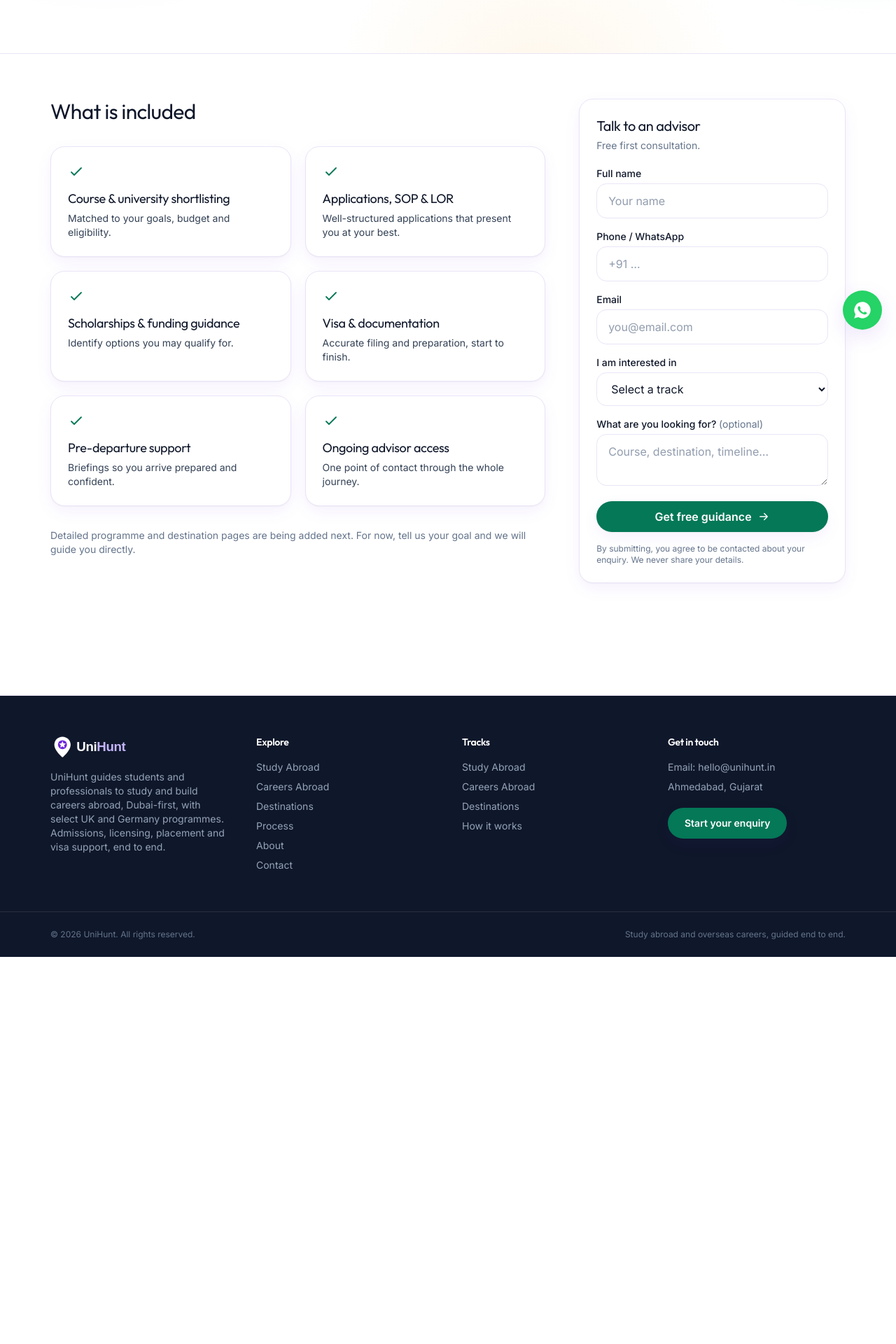
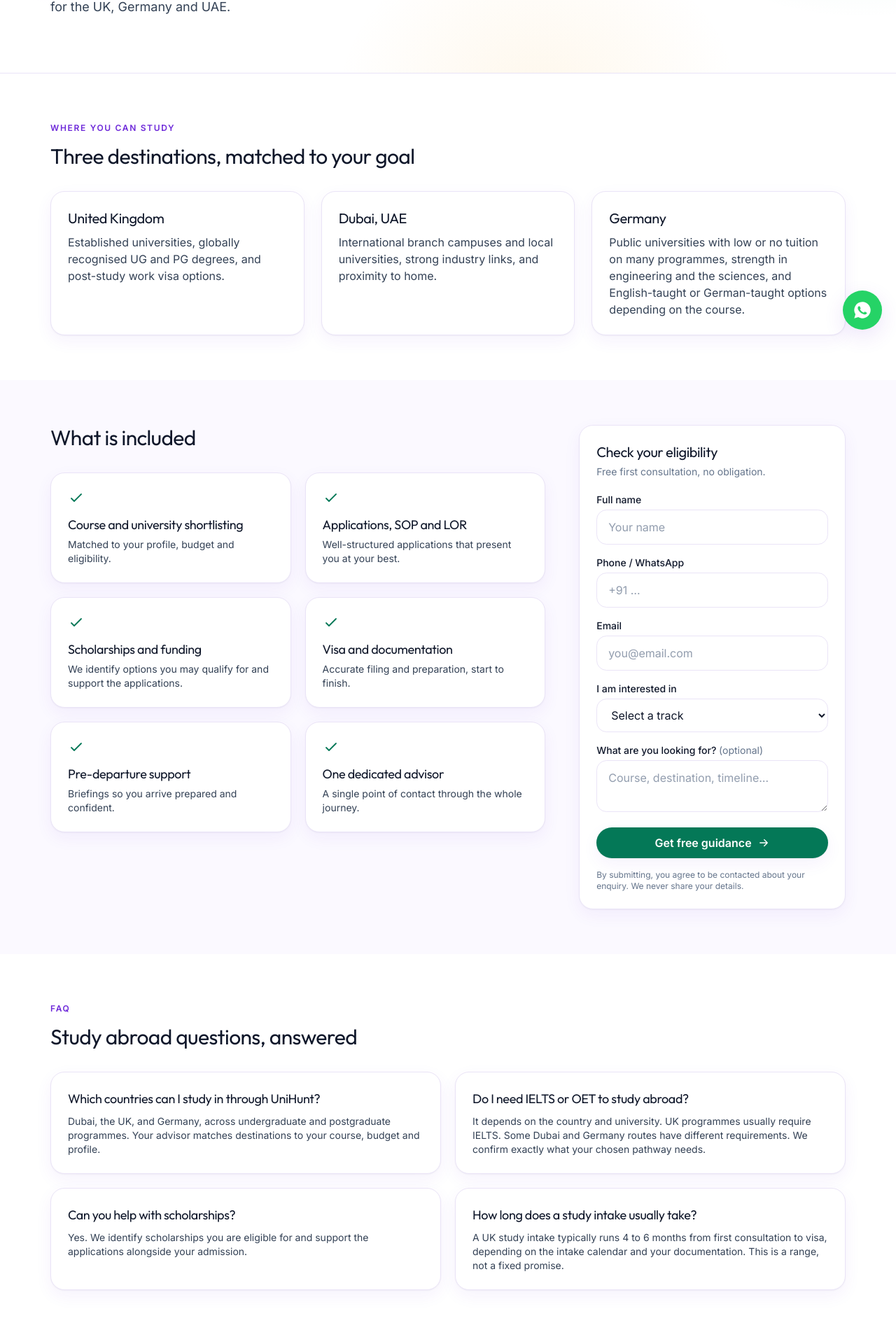
Before and after one commit to Kaypee-43/unihunt-website, a Next.js app: page /study-abroad in a window 1280 px wide. Shown: the part 309-2229 px from the top of the page at 70% size. Before the commit the page ends 1676 px from the top, so only its background shows below. Built offline with nearby package versions, Linux system fonts and the light colour scheme; no server answers.

Commit message:
Update page.tsx

```diff
--- a/src/app/study-abroad/page.tsx
+++ b/src/app/study-abroad/page.tsx
@@ -12,18 +12,26 @@ export const metadata: Metadata = {
   alternates: { canonical: '/study-abroad' },
 };
 
+const places = [
+  ['United Kingdom', 'Established universities, globally recognised UG and PG degrees, and post-study work visa options.'],
+  ['Dubai, UAE', 'International branch campuses and local universities, strong industry links, and proximity to home.'],
+  ['Germany', 'Public universities with low or no tuition on many programmes, strength in engineering and the sciences, and English-taught or German-taught options depending on the course.'],
+];
+
 const offer = [
-  ['Course & university shortlisting', 'Matched to your goals, budget and eligibility.'],
-  ['Applications, SOP & LOR', 'Well-structured applications that present you at your best.'],
-  ['Scholarships & funding guidance', 'Identify options you may qualify for.'],
-  ['Visa & documentation', 'Accurate filing and preparation, start to finish.'],
+  ['Course and university shortlisting', 'Matched to your profile, budget and eligibility.'],
+  ['Applications, SOP and LOR', 'Well-structured applications that present you at your best.'],
+  ['Scholarships and funding', 'We identify options you may qualify for and support the applications.'],
+  ['Visa and documentation', 'Accurate filing and preparation, start to finish.'],
   ['Pre-departure support', 'Briefings so you arrive prepared and confident.'],
-  ['Ongoing advisor access', 'One point of contact through the whole journey.'],
+  ['One dedicated advisor', 'A single point of contact through the whole journey.'],
 ];
 
 const faqs = [
-  { q: 'Which study destinations does UniHunt cover?', a: 'UniHunt supports studying in the UAE, and selected programmes in the United Kingdom and Germany.' },
-  { q: 'Do you help with scholarships?', a: 'Yes. We help identify scholarship and funding options you may be eligible for as part of your application plan.' },
+  { q: 'Which countries can I study in through UniHunt?', a: 'Dubai, the UK, and Germany, across undergraduate and postgraduate programmes. Your advisor matches destinations to your course, budget and profile.' },
+  { q: 'Do I need IELTS or OET to study abroad?', a: 'It depends on the country and university. UK programmes usually require IELTS. Some Dubai and Germany routes have different requirements. We confirm exactly what your chosen pathway needs.' },
+  { q: 'Can you help with scholarships?', a: 'Yes. We identify scholarships you are eligible for and support the applications alongside your admission.' },
+  { q: 'How long does a study intake usually take?', a: 'A UK study intake typically runs 4 to 6 months from first consultation to visa, depending on the intake calendar and your documentation. This is a range, not a fixed promise.' },
 ];
 
 export default function Page() {
@@ -35,9 +43,27 @@ export default function Page() {
         faqSchema(faqs),
       ]} />
       <PageHero eyebrow="For students" title="Study abroad, guided end to end"
-        intro="From choosing the right course to landing on campus, UniHunt is your single accountable partner for studying in the UAE, UK and Germany." />
+        intro="From choosing the right course to landing on campus, one advisor stays with you through shortlisting, applications, scholarships, visa, and pre-departure, for the UK, Germany and UAE." />
+
       <section className="container-page py-16">
-        <div className="grid gap-12 lg:grid-cols-[1.3fr_0.7fr]">
+        <Reveal>
+          <p className="eyebrow">Where you can study</p>
+          <h2 className="mt-3 text-2xl sm:text-3xl">Three destinations, matched to your goal</h2>
+        </Reveal>
+        <div className="mt-8 grid gap-6 md:grid-cols-3">
+          {places.map(([t, d], i) => (
+            <Reveal key={t} delay={i * 0.08}>
+              <div className="card h-full">
+                <h3 className="text-xl">{t}</h3>
+                <p className="mt-2 text-body">{d}</p>
+              </div>
+            </Reveal>
+          ))}
+        </div>
+      </section>
+
+      <section className="bg-canvas py-16">
+        <div className="container-page grid gap-12 lg:grid-cols-[1.3fr_0.7fr]">
           <div>
             <h2 className="text-2xl sm:text-3xl">What is included</h2>
             <div className="mt-8 grid gap-5 sm:grid-cols-2">
@@ -51,13 +77,29 @@ export default function Page() {
                 </Reveal>
               ))}
             </div>
-            <p className="mt-8 text-sm text-muted">Detailed programme and destination pages are being added next. For now, tell us your goal and we will guide you directly.</p>
           </div>
           <aside className="lg:sticky lg:top-24 h-fit rounded-2xl border border-line bg-white p-6 shadow-soft">
-            <h2 className="text-xl">Talk to an advisor</h2>
-            <p className="mt-1 text-sm text-muted">Free first consultation.</p>
+            <h2 className="text-xl">Check your eligibility</h2>
+            <p className="mt-1 text-sm text-muted">Free first consultation, no obligation.</p>
             <div className="mt-5"><LeadForm compact /></div>
           </aside>
+        </div>
+      </section>
+
+      <section className="container-page py-16">
+        <Reveal>
+          <p className="eyebrow">FAQ</p>
+          <h2 className="mt-3 text-2xl sm:text-3xl">Study abroad questions, answered</h2>
+        </Reveal>
+        <div className="mt-8 grid gap-5 md:grid-cols-2">
+          {faqs.map((f, i) => (
+            <Reveal key={f.q} delay={(i % 2) * 0.06}>
+              <div className="card h-full">
+                <h3 className="text-lg">{f.q}</h3>
+                <p className="mt-2 text-sm text-body">{f.a}</p>
+              </div>
+            </Reveal>
+          ))}
         </div>
       </section>
     </>
```
